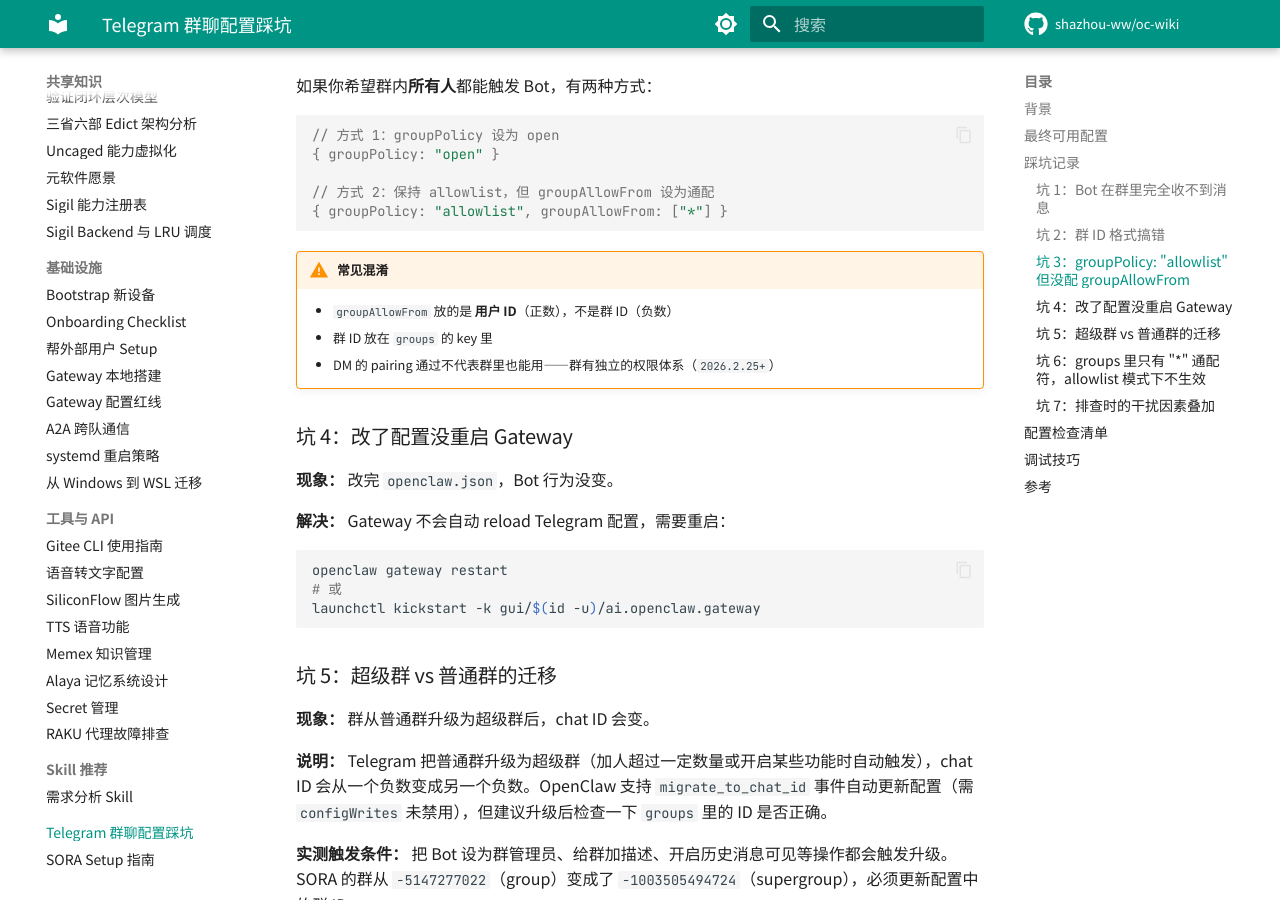
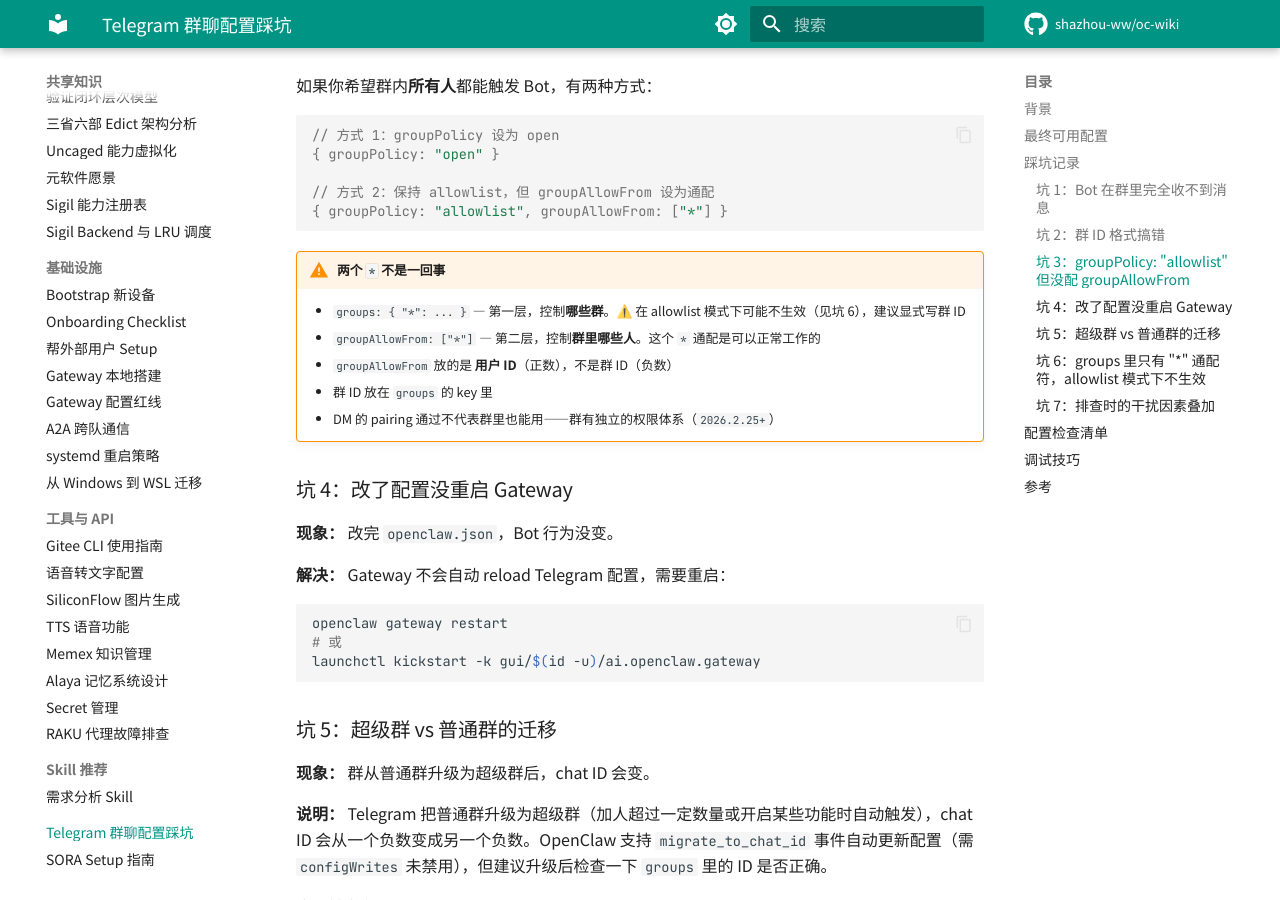
Before and after one commit to shazhou-ww/oc-wiki, an MkDocs documentation site: the page built from docs/shared/telegram-group-setup.md, in a window 1280 px wide and 900 px high, scrolled down 2342 px. Built offline with MkDocs 1.6.1 and Material for MkDocs 9.7.7, drawn with Linux system fonts in a browser that asks for light colours; comment, search, counter and statistics services are not loaded.

Commit message:
docs: 明确两个通配符 * 的区别（groups vs groupAllowFrom）

````diff
--- a/docs/shared/telegram-group-setup.md
+++ b/docs/shared/telegram-group-setup.md
@@ -105,7 +105,9 @@ curl -s "https://api.telegram.org/bot<token>/getChat?chat_id=-1003505494724" | p
 { groupPolicy: "allowlist", groupAllowFrom: ["*"] }
 ```
 
-!!! warning "常见混淆"
+!!! warning "两个 `*` 不是一回事"
+    - `groups: { "*": ... }` — 第一层，控制**哪些群**。⚠️ 在 allowlist 模式下可能不生效（见坑 6），建议显式写群 ID
+    - `groupAllowFrom: ["*"]` — 第二层，控制**群里哪些人**。这个 `*` 通配是可以正常工作的
     - `groupAllowFrom` 放的是 **用户 ID**（正数），不是群 ID（负数）
     - 群 ID 放在 `groups` 的 key 里
     - DM 的 pairing 通过不代表群里也能用——群有独立的权限体系（`2026.2.25+`）
````
